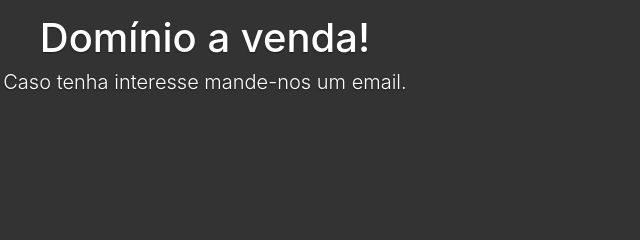
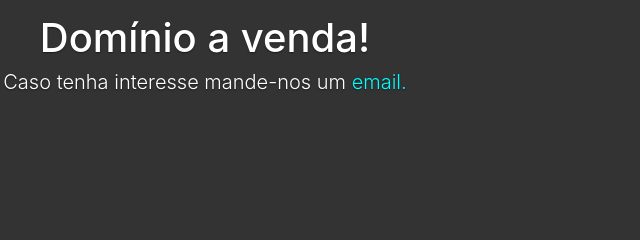
Before and after one commit to adialaleal/jrezende, a plain HTML site: page index.html in a window 1280 px wide. Shown: the part 352-592 px from the top of the page, 435-1075 px from the left. Drawn offline with nearby package versions, Linux system fonts and the light colour scheme.

Commit message:
Change link color

```diff
--- a/index.html
+++ b/index.html
@@ -33,8 +33,8 @@
       <main role="main" class="inner cover">
         <br>
         <br>
-        <h1 class="cover-heading">Domínio a venda!</h1>
-        <h2 class="lead">Caso tenha interesse mande-nos um <a href="mailto:sr.leandroleal@gmail.com">email.</a></h2>
+				<h1 class="cover-heading">Domínio a venda!</h1>
+        <h2 class="lead">Caso tenha interesse mande-nos um <a style="color: aqua" href="mailto:sr.leandroleal@gmail.com">email.</a></h2>
       </main>
 
 
```
